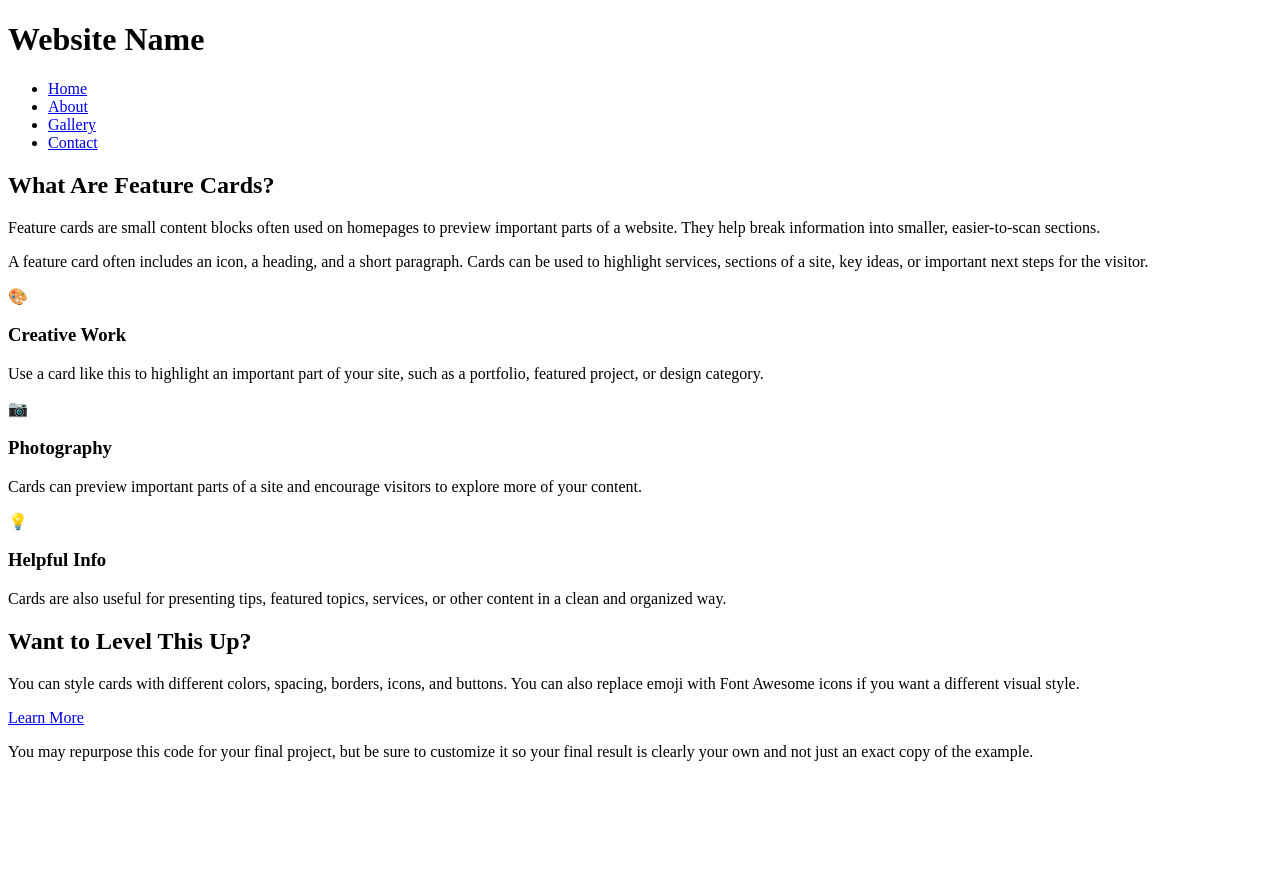
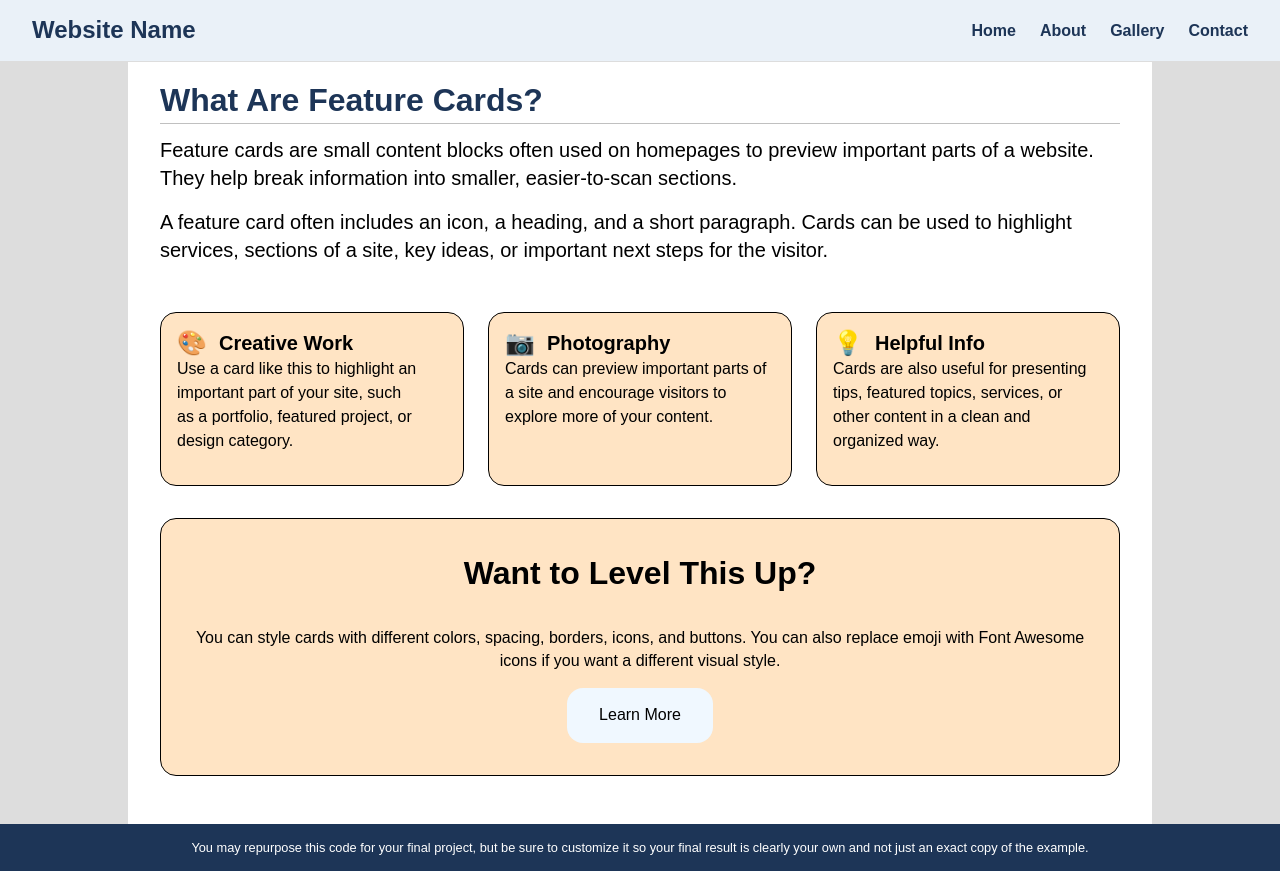
Before and after one commit to Diengpm/Feature-Card-Practice, a plain HTML site: page index.html in a window 1280 px wide. Before the commit the page ends 800 px from the top, so only its background shows below. Drawn offline with Linux system fonts and the light colour scheme.

Commit message:
Feature Cards practice

```diff
--- a/cards.css
+++ b/cards.css
@@ -72,31 +72,41 @@ main {
    ========================= */
 /* CSS Grid places the cards into columns */
 .card-grid {
-
+  display: grid;
+  grid-template-columns: 1fr 1fr 1fr;
+  gap: 1.5rem;
 }
 
 .card {
-
+ background-color: bisque;
+  border: 1px solid black;
+  border-radius: 1rem;
+  padding: 1rem;
 
   /* keeps the cards consistent in height */
-
+  display: flex;
+  flex-direction: column;
 }
 
 .card-title {
-
+display: flex;
+align-items: center;
+gap: 0.75rem;
 }
 
 .card-icon {
    /* size of icons */
-
+  font-size: 150%;
+  line-height: 1;
 }
 
 .card h3 {
-
+  font-size: 125%;
+  color: black;
 }
 
 .card p {
-
+  line-height: 1.5;
 }
 
 
@@ -104,10 +114,17 @@ main {
 /* CALL TO ACTION SECTION
    ========================= */
 .cta-section {
-
+  background-color: bisque;
+  border: 1px solid black;
+  margin: 2rem 0;
+  padding: 2rem;
+  border-radius: 1rem;
+  text-align: center;
 }
 
 .cta-section h2 {
+  font-size: 200%;
+  margin-bottom: 2rem;
 
 }
 
@@ -116,6 +133,13 @@ main {
 }
 
 .cta-button {
+  display: inline-block;
+  background-color: aliceblue;
+  color: black;
+  text-decoration: none;
+padding: 1rem 2rem;
+border-radius: 1rem;
+
 
 }
 
@@ -143,13 +167,14 @@ footer p {
 
 /* RESPONSIVE MEDIA QUERIES
    ========================= */
-@media (max-width: ) {
+@media (width < 480px) {
   header {
-
+    flex-direction: column;
+    align-items: center;
   }
 
   .card-grid {
-
+    grid-template-columns: 1fr;
   }
 
 }
--- a/index.html
+++ b/index.html
@@ -4,7 +4,8 @@
   <meta charset="UTF-8">
   <meta name="viewport" content="width=device-width, initial-scale=1.0">
   <title>Homepage Feature Cards Example</title>
-
+<link rel="stylesheet" href="reset.css">
+<link rel="stylesheet" href="cards.css">
 
 </head>
 
@@ -35,29 +36,29 @@
     </section>
 
     <!-- Feature cards section -->
-    <section>
+    <section class="card-grid">
 
-      <article>
-        <div>
-          <span>🎨</span>
+      <article class="card">
+        <div class="card-title">
+          <span class="card-icon">🎨</span>
           <h3>Creative Work</h3>
         </div>
 
         <p>Use a card like this to highlight an important part of your site, such as a portfolio, featured project, or design category.</p>
       </article>
 
-      <article>
-        <div>
-          <span>📷</span>
+      <article class="card">
+        <div class="card-title">
+          <span class="card-icon">📷</span>
           <h3>Photography</h3>
         </div>
 
         <p>Cards can preview important parts of a site and encourage visitors to explore more of your content.</p>
       </article>
 
-      <article>
-        <div>
-          <span>💡</span>
+      <article class="card">
+        <div class="card-title">
+          <span class="card-icon">💡</span>
           <h3>Helpful Info</h3>
         </div>
 
@@ -67,11 +68,11 @@
     </section>
 
     <!-- Call to Action section -->
-    <section>
+    <section class="cta-section">
       <h2>Want to Level This Up?</h2>
       <p>You can style cards with different colors, spacing, borders, icons, and buttons. You can also replace emoji with Font Awesome icons if you want
         a different visual style.</p>
-      <a href="#">Learn More</a>
+      <a href="#" class="cta-button">Learn More</a>
     </section>
 
   </main>
```
